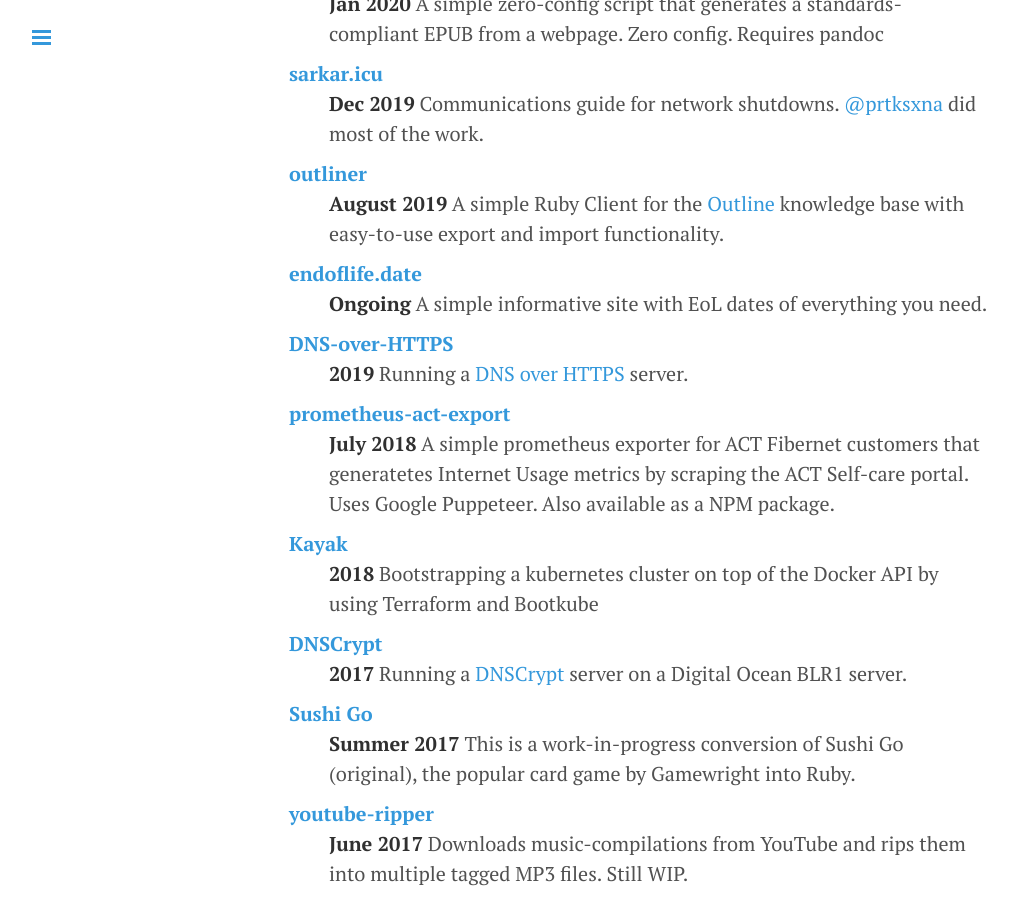
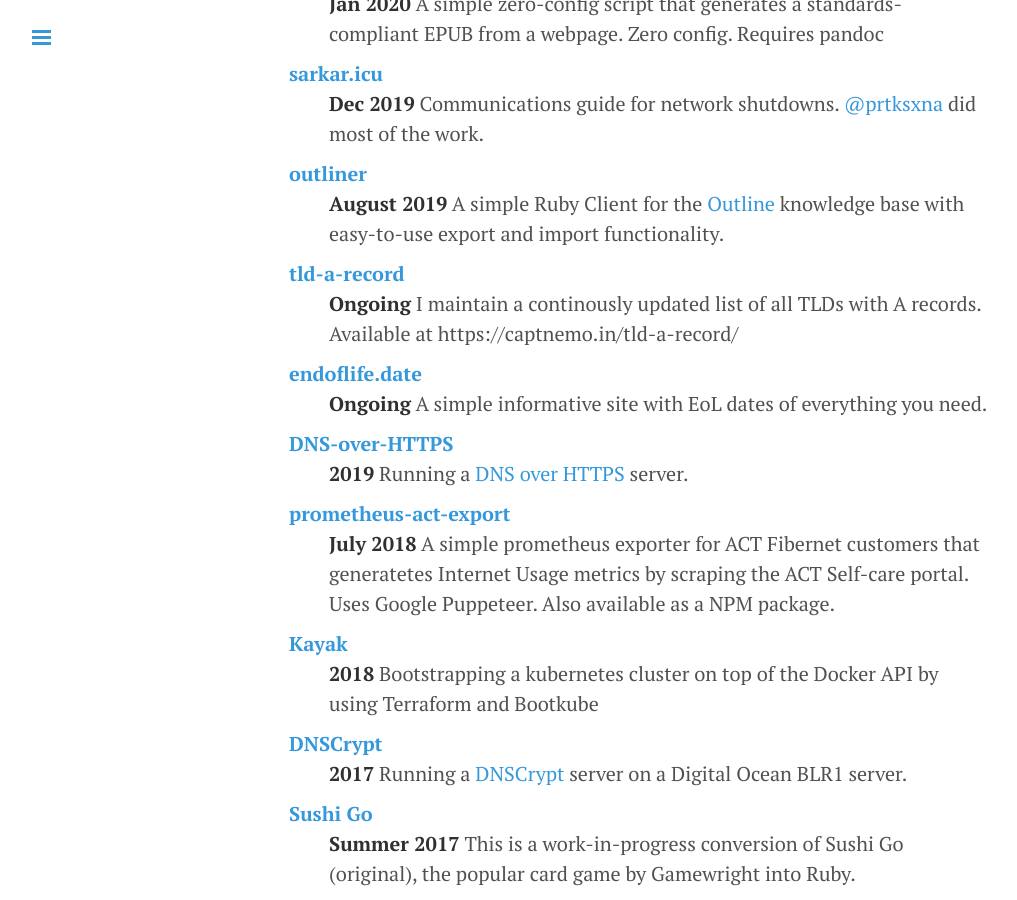
Before and after one commit to captn3m0/captn3m0.github.com, a Jekyll site: the page built from projects/index.md, in a window 1280 px wide and 900 px high, scrolled down 1406 px. Shown: the whole window, without its empty margins (1-1018 px from the left). Built offline with Jekyll 4.4.1, drawn with Linux system fonts in a browser that asks for light colours.

Commit message:
Adds TLD-A-record

```diff
--- a/projects/index.md
+++ b/projects/index.md
@@ -64,6 +64,9 @@
 
 [outliner][outliner]
 : **August 2019** A simple Ruby Client for the [Outline](https://www.getoutline.com/) knowledge base with easy-to-use export and import functionality.
+
+[tld-a-record][tld]
+: **Ongoing** I maintain a continously updated list of all TLDs with A records. Available at https://captnemo.in/tld-a-record/
 
 [endoflife.date][eoldate]
 : **Ongoing** A simple informative site with EoL dates of everything you need.
@@ -165,3 +168,4 @@
 [url-to-epub]: https://github.com/captn3m0/url-to-epub
 [sarkar.icu]: https://sarkar.icu
 [ifttt]: https://github.com/captn3m0/ifttt-webhook
+[tld]: https://github.com/captn3m0/tld-a-record
```
